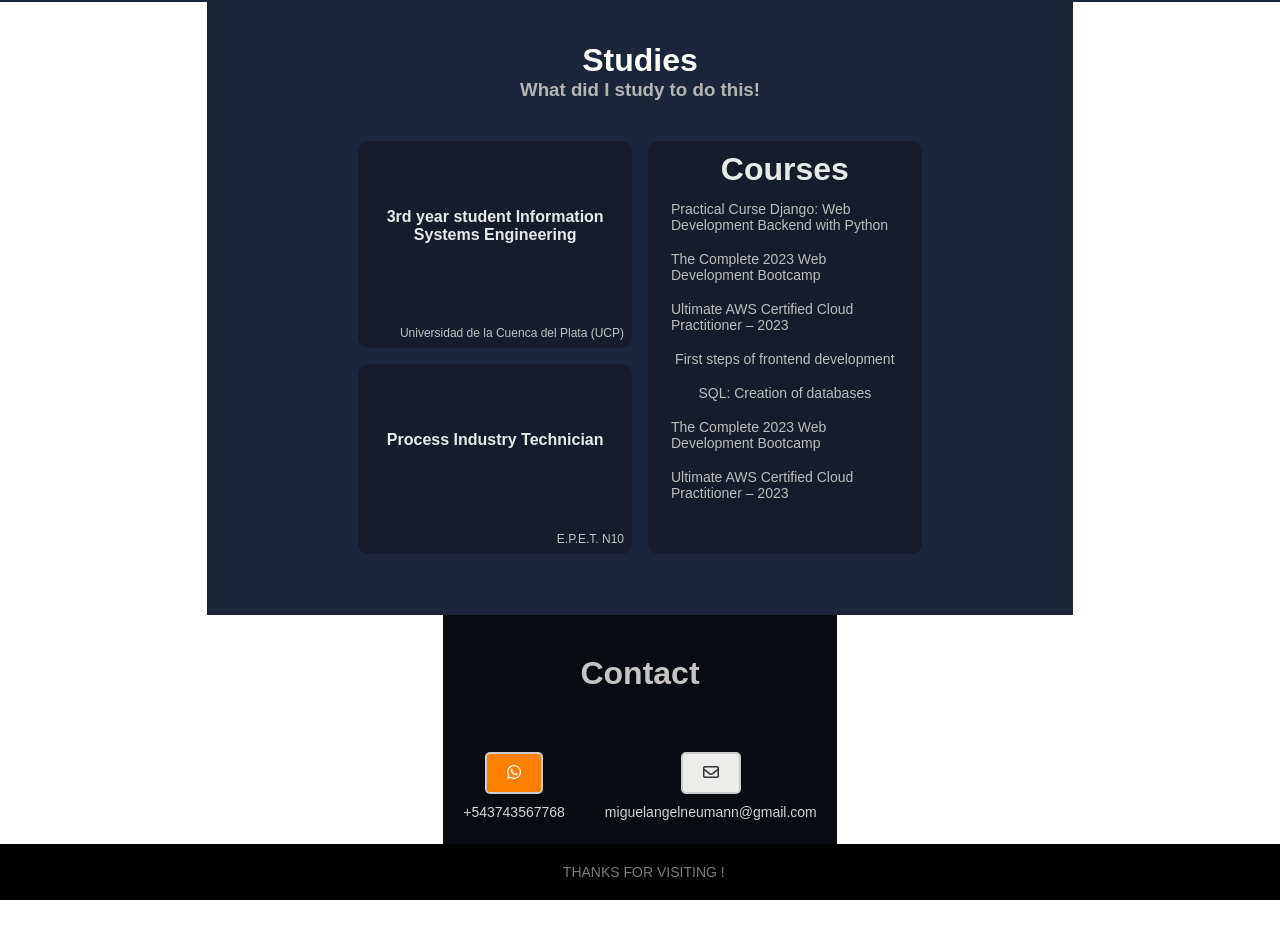
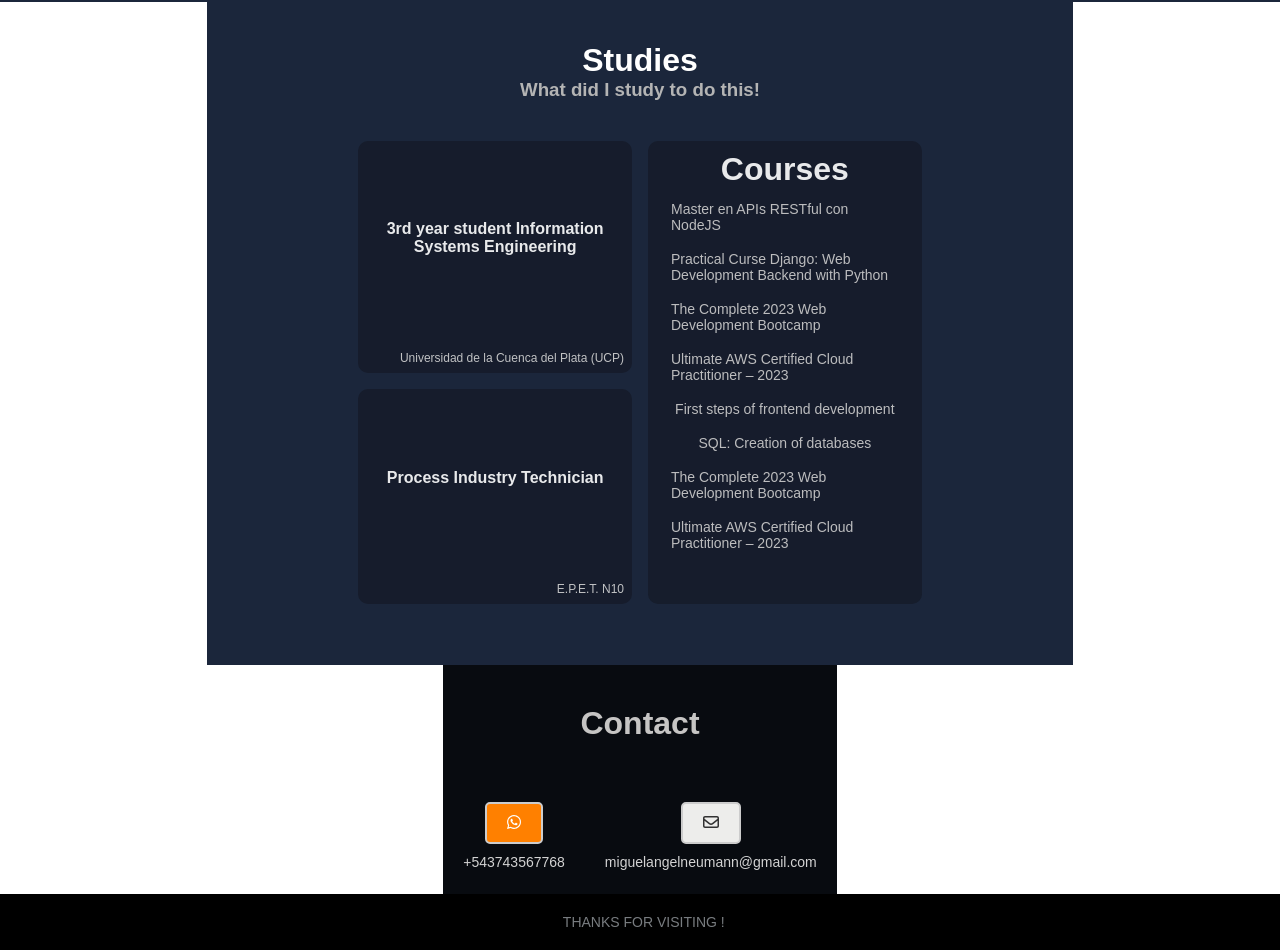
Before and after one commit to guelan14/portfolio, a React (Vite) app: page / in a window 1280 px wide. Shown: the part 1951-2901 px from the top of the page. Before the commit the page ends 2851 px from the top, so only its background shows below. Built offline with nearby package versions, Linux system fonts and the light colour scheme; a web font is replaced by a local one.

Commit message:
agregado de proyecto api

```diff
--- a/src/pages/Studies.jsx
+++ b/src/pages/Studies.jsx
@@ -19,6 +19,7 @@ export const Studies = () => {
         <div className="cursos grid-item">
           <h2>Courses </h2>
           <ul>
+            <li>Master en APIs RESTful con NodeJS</li>
             <li>Practical Curse Django: Web Development Backend with Python</li>
             <li> The Complete 2023 Web Development Bootcamp</li>
             <li>Ultimate AWS Certified Cloud Practitioner – 2023</li>
```
